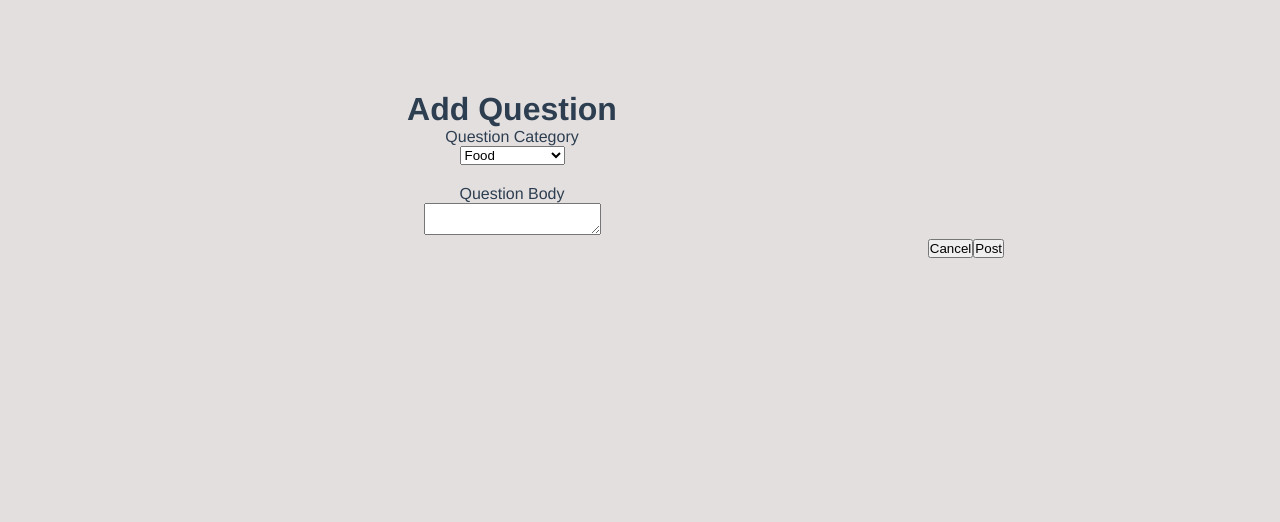
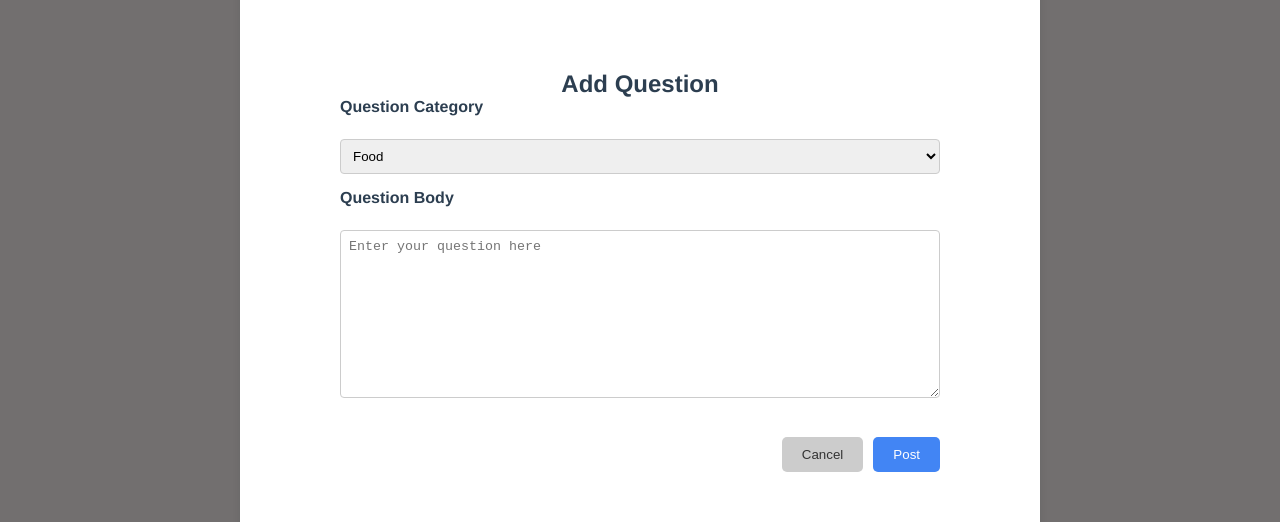
Before and after one commit to amit9745/quora, a Vue app: page /question in a window 1280 px wide. Both pictures are taken after a click on the button "Add Question". Shown: the part 129-651 px from the top of the page. Built offline with nearby package versions, Linux system fonts and the light colour scheme; the HTML template or start-up script is replaced by a standard one.

Commit message:
mukund's updates

```diff
--- a/src/components/AddQuestion.vue
+++ /dev/null
@@ -1,81 +0,0 @@
-<template>
-    <div>
-      <main>
-        <h1>Add Question</h1>
-        <form>
-          <div class="form-group">
-            <label for="question-category">Question Category</label><br />
-            <select id="question-category">
-              <option value="food">Food</option>
-              <option value="music">Music</option>
-              <option value="sports">Sports</option>
-              <option value="travel">Travel</option>
-              <option value="entertainment">Entertainment</option>
-              <option value="fashion">Fashion</option>
-            </select>
-          </div>
-          <div>
-            <label for="question-body">Question Body</label><br />
-            <textarea id="question-body"></textarea>
-          </div>
-          <div class="container">
-            <button> Cancel </button>
-          <button> Post </button>
-          </div>
-        </form>
-      </main>
-    </div>
-  </template>
-
-  <style scoped>
-  main {
-    margin-top: 200px;
-    width: 80%;
-
-    padding: 20px;
-  }
-
-  .form-group {
-    margin-bottom: 20px;
-  }
-
-  .label {
-    font-size: 16px;
-  }
-
-  .select {
-    width: 50%;
-    padding: 10px;
-    font-size: 16px;
-    border: 1px solid #ddd;
-    border-radius: 5px;
-    box-sizing: border-box;
-    margin-top: 10px;
-  }
-
-  .textarea {
-    width: 50%;
-    padding: 10px;
-    font-size: 16px;
-    border: 1px solid #ddd;
-    border-radius: 5px;
-    box-sizing: border-box;
-    margin-top: 10px;
-  }
-
-  .button {
-    background-color: #0f77b7;
-    color: #fff;
-    padding: 10px 20px;
-    border-radius: 5px;
-    cursor: pointer;
-    border: none;
-    font-size: 16px;
-  }
-
-  .container {
-            display: flex;
-            justify-content: flex-end;
-        }
-  </style>
-has context menu
--- /dev/null
+++ b/src/components/AddQuestionDialog.vue
@@ -0,0 +1,126 @@
+<template>
+  <div class="dialog-overlay" v-if="isOpen">
+    <div class="dialog-box">
+      <h2>Add Question</h2>
+      <form>
+        <div class="form-group">
+          <label for="question-category">Question Category</label><br />
+          <select id="question-category">
+            <option value="food">Food</option>
+            <option value="music">Music</option>
+            <option value="sports">Sports</option>
+            <option value="travel">Travel</option>
+            <option value="entertainment">Entertainment</option>
+            <option value="fashion">Fashion</option>
+          </select>
+        </div>
+        <div class="form-group">
+          <label for="question-body">Question Body</label><br />
+          <textarea v-model="questionBody" id="question-body" rows="10" cols="10" placeholder="Enter your question here"></textarea>
+        </div>
+      </form>
+      <div class="button-container">
+        <button @click="cancel" class="btn btn-cancel">Cancel</button>
+        <button @click="post" class="btn btn-post">Post</button>
+      </div>
+    </div>
+  </div>
+</template>
+
+<script>
+export default {
+  props: {
+    isOpen: Boolean,
+    close: Function,
+    postQuestion: Function,
+  },
+  data() {
+    return {
+      questionBody: '',
+    };
+  },
+  methods: {
+    cancel() {
+      this.close();
+      this.reset();
+    },
+    post() {
+      this.postQuestion(this.questionBody);
+      this.close();
+      this.reset();
+    },
+    reset() {
+      this.questionBody = '';
+    },
+  },
+};
+</script>
+
+<style scoped>
+.dialog-overlay {
+  position: fixed;
+  top: 0;
+  left: 0;
+  width: 100%;
+  height: 100%;
+  background: rgba(0, 0, 0, 0.5);
+  display: flex;
+  justify-content: center;
+  align-items: center;
+}
+
+.dialog-box {
+  background: #ffffff;
+  padding-top: 100px;
+  padding-bottom: 100px;
+  padding-left: 100px;
+  padding-right: 100px;
+  border-radius: 8px;
+  box-shadow: 0px 0px 10px rgba(0, 0, 0, 0.1);
+  max-width: 800px;
+  width: 100%;
+}
+
+form {
+  margin-bottom: 20px;
+}
+
+label {
+  font-weight: bold;
+  margin-bottom: 5px;
+  display: table;
+}
+
+select,
+textarea {
+  width: 100%;
+  padding: 8px;
+  margin-bottom: 15px;
+  border: 1px solid #ccc;
+  border-radius: 4px;
+  box-sizing: border-box;
+}
+
+.button-container {
+  display: flex;
+  justify-content: flex-end;
+}
+
+.btn {
+  padding: 10px 20px;
+  border: none;
+  border-radius: 5px;
+  cursor: pointer;
+}
+
+.btn-cancel {
+  background-color: #ccc;
+  color: #333;
+  margin-right: 10px;
+}
+
+.btn-post {
+  background-color: #4285f4;
+  color: #fff;
+}
+</style>
--- a/src/components/NavBar.vue
+++ b/src/components/NavBar.vue
@@ -35,26 +35,34 @@
             </p>
           </div>
           <div class="sub-menu">
-            <button @click="takeMeQuestion" class="search-button">Add Question</button>
+            <button @click="openAddQuestionDialog"  class="search-button">Add Question</button>
           </div>
           <!-- <p>Hi! {{ userName }}</p> -->
         </div>
       </div>
     </div>
+    <AddQuestionDialog
+      :is-open="isQuestionDialogueOpen"
+      :close="closeAddQuestionDialog"
+      :post-question="postQuestion"
+    ></AddQuestionDialog>
   </div>
 </template>
 
-  <script>
+<script>
 
 import search from "@/assets/search.svg"
-import { defineComponent } from "vue"
-
+import { defineComponent ,ref} from "vue"
+import AddQuestionDialog from "./AddQuestionDialog.vue"
 import { useRouter } from "vue-router"
 
   export default defineComponent({
-
+   components:{
+    "AddQuestionDialog":AddQuestionDialog
+   },
     setup() {
       const router = useRouter()
+      const isQuestionDialogueOpen = ref(false);
       const takeMeHome=()=>{
         router.push("/")
        }
@@ -68,12 +76,21 @@ import { useRouter } from "vue-router"
        const goToProfile = () => {
         router.push("/profile")
       }
+      const openAddQuestionDialog = ()=>{
+        isQuestionDialogueOpen.value = true;
+      }
+      const closeAddQuestionDialog = ()=>{
+        isQuestionDialogueOpen.value = false;
+      }
         return {
             search,
             takeMeAnswer,
             takeMeHome,
             takeMeQuestion,
             goToProfile,
+            openAddQuestionDialog,
+            closeAddQuestionDialog,
+            isQuestionDialogueOpen
         }
     },
 })
--- a/src/router/index.js
+++ b/src/router/index.js
@@ -3,7 +3,7 @@ import HomePage from '../components/HomePage'
 
 import UserProfile from '../components/UserProfile';
 import AnswerQuestion from '@/components/AnswerQuestion.vue'
-import AddQuestion from '@/components/AddQuestion.vue'
+import AddQuestion from '@/components/AddQuestionDialog.vue'
 
 
 const routes = [
```
